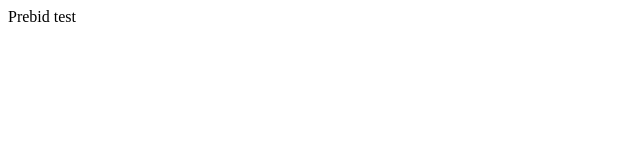
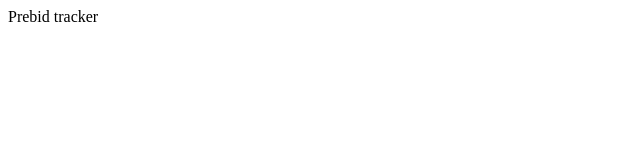
Before and after one commit to McHardex/prebid-rivraddon, a website built with webpack: page src/index.html in a window 1280 px wide. Shown: the full height of the page, 0-640 px from the left. Built offline with nearby package versions, Linux system fonts and the light colour scheme.

Commit message:
update readme and index html text

```diff
--- a/src/index.html
+++ b/src/index.html
@@ -92,7 +92,7 @@
       });
     </script>
   </div>
-  <div> Prebid test</div>
+  <div> Prebid tracker</div>
 </body>
 
 </html>
--- a/src/services/api.js
+++ b/src/services/api.js
@@ -13,6 +13,7 @@
           });
       }
     }
+    console.log(payload)
     xhr.send(JSON.stringify(payload));
     xhr.onerror = function() {
       reject({
```
Also changed, not shown: README.md.
